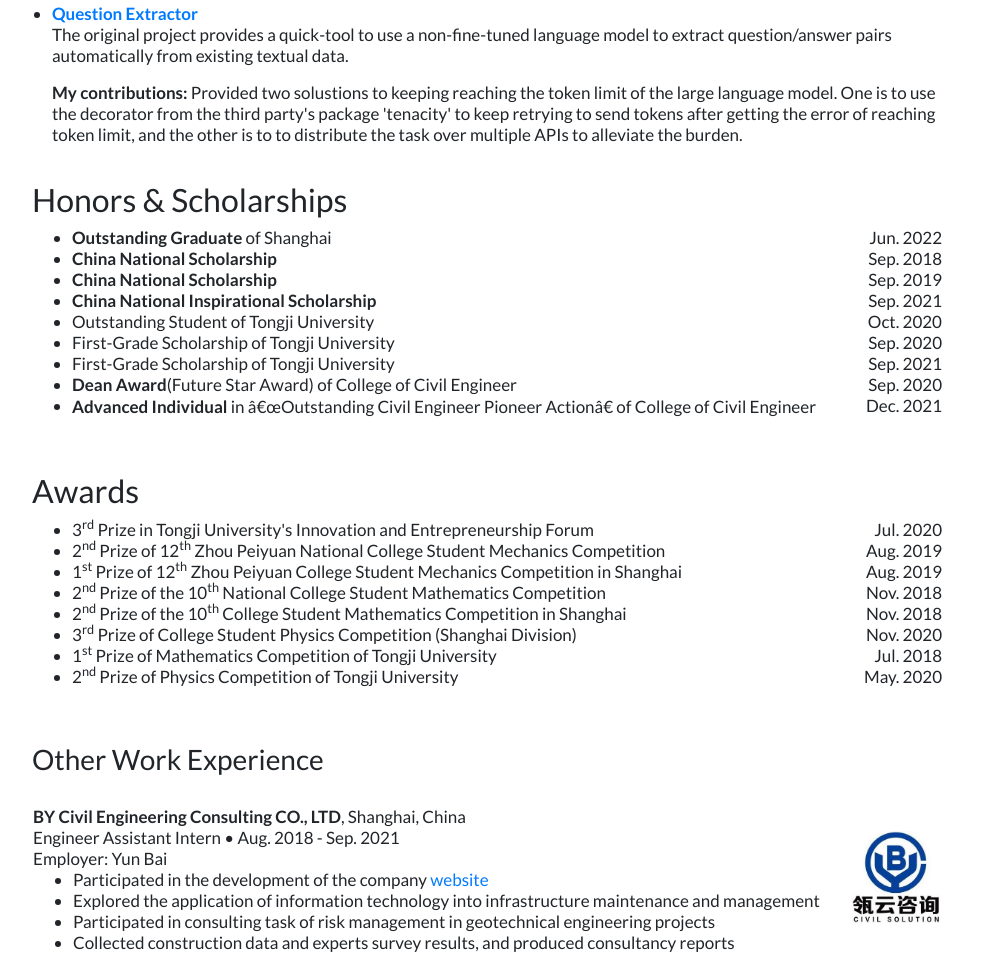
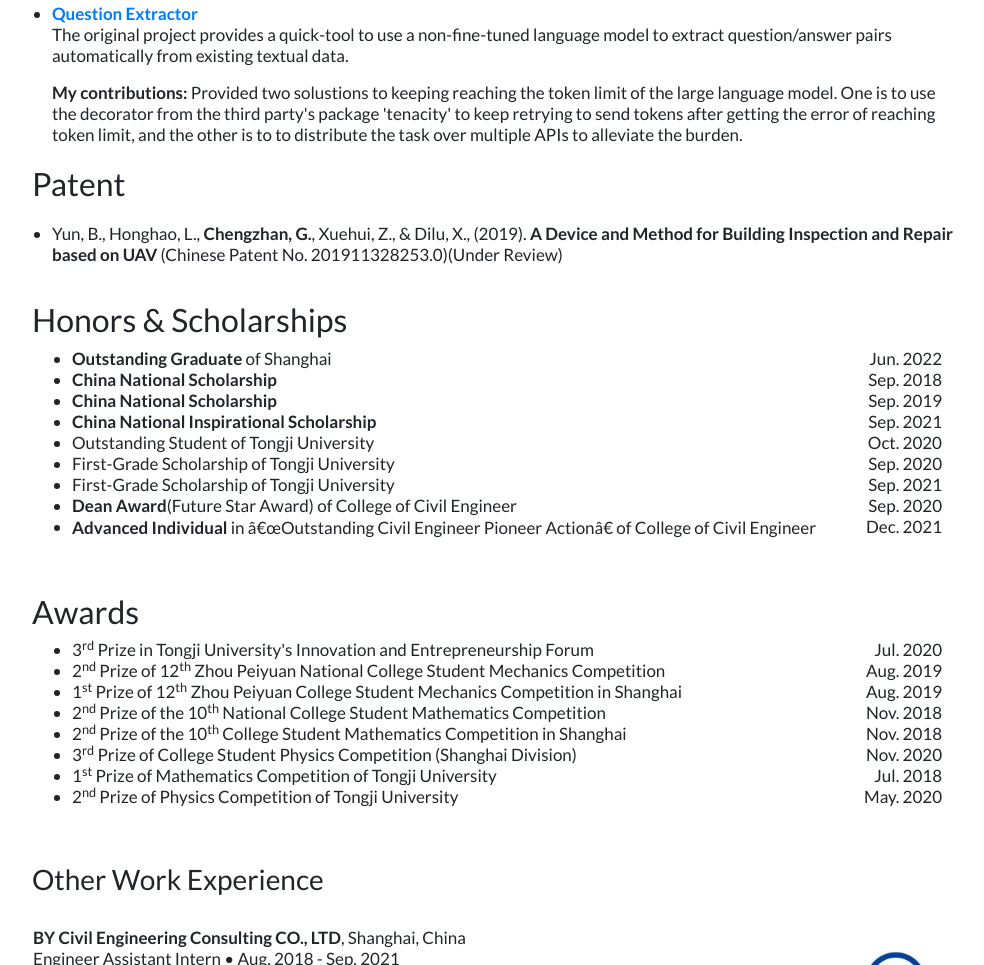
Before and after one commit to GAOChengzhan/gaochengzhan.github.io, a plain HTML site: page index.html in a window 1280 px wide. Shown: the part 3481-4446 px from the top of the page, without its empty margins (153-1137 px from the left). Drawn offline with nearby package versions, Linux system fonts and the light colour scheme.

Commit message:
update patent

```diff
--- a/index.html
+++ b/index.html
@@ -400,6 +400,7 @@
               </div>
           </div>
       </div>
+      <!-- Open Source Contributions -->
       <div class="header">
         <h2>Open Source Contributions</h2>
       </div>
@@ -415,6 +416,17 @@
             </p>
             </div>
             </li>
+        </ul>
+      </div>
+      <!-- Patent -->
+      <div class="header">
+        <h2>Patent</h2>
+      </div>
+      <div>
+        <ul>
+          <li>
+            Yun, B., Honghao, L., <b>Chengzhan, G.</b>, Xuehui, Z., & Dilu, X., (2019). <b>A Device and Method for Building Inspection and Repair based on UAV </b>(Chinese Patent No. 201911328253.0)(Under Review)
+          </li>
         </ul>
       </div>
         <!-- honors and awards -->
```
